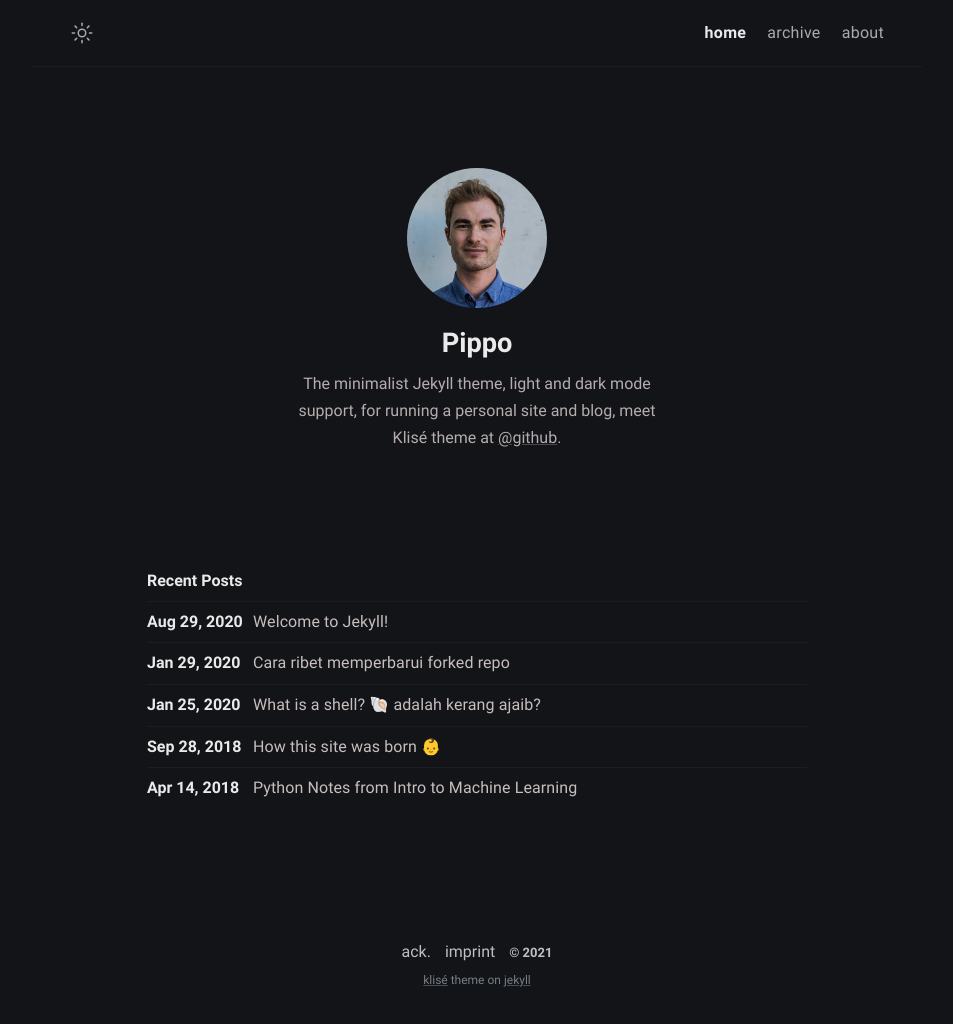
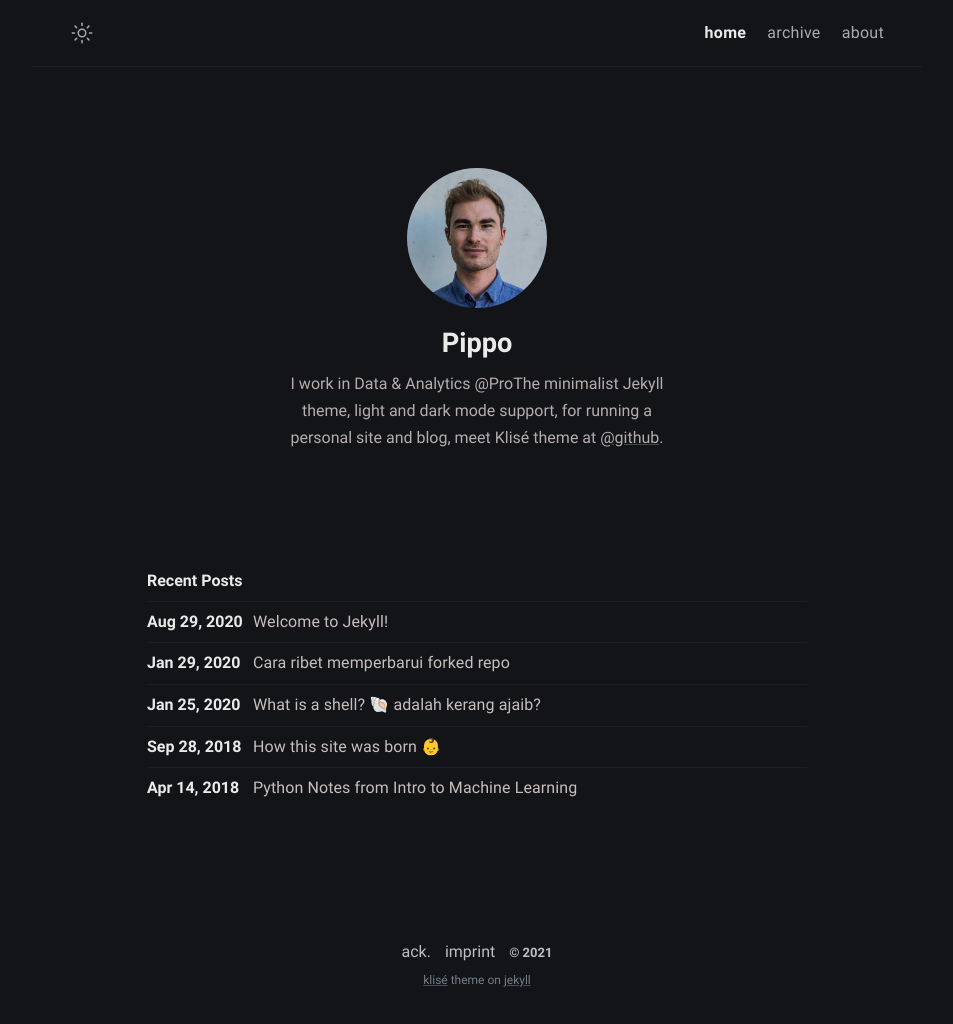
Before and after one commit to pippowie/pippowie.github.io, a Jekyll site: the page built from index.md, in a window 1280 px wide. Shown: the whole page, without its empty margins (163-1116 px from the left). Built offline with Jekyll 4.4.1, drawn with Linux system fonts in a browser that asks for light colours.

Commit message:
_config.yml: updated bio in author

```diff
--- a/_config.yml
+++ b/_config.yml
@@ -11,8 +11,8 @@ mode: dark
 author:
   name: Pippo
   bio: >-
-    The minimalist Jekyll theme, light and dark mode support, for running a
-    personal site and blog,  meet Klisé theme at <a
+    I work in Data & Analytics @ProThe minimalist Jekyll theme, light and dark
+    mode support, for running a personal site and blog,  meet Klisé theme at <a
     href="https://github.com/pippowie" target="_blank"
     rel="noopener">@github</a>.
   username: pippowie
```
